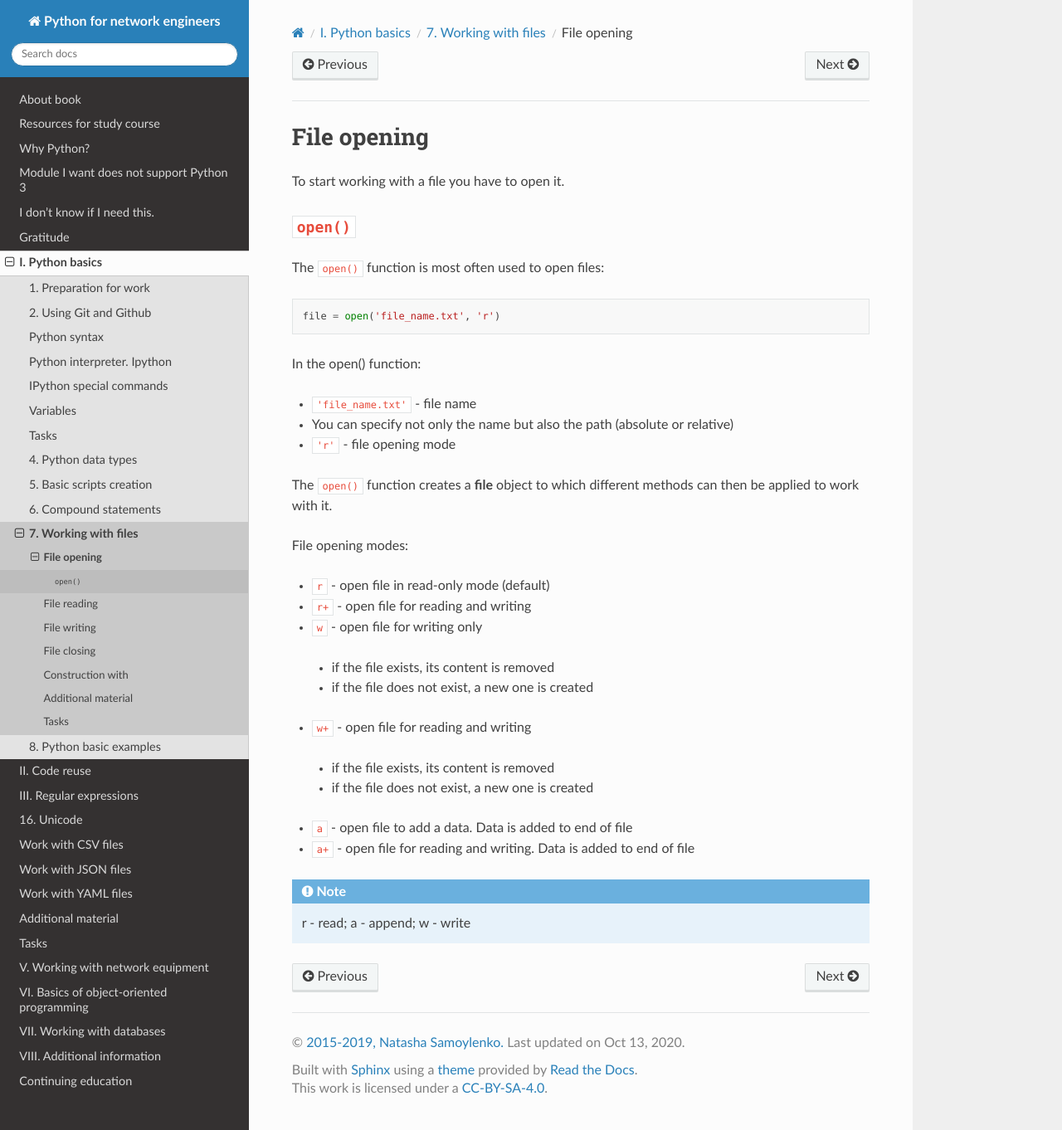
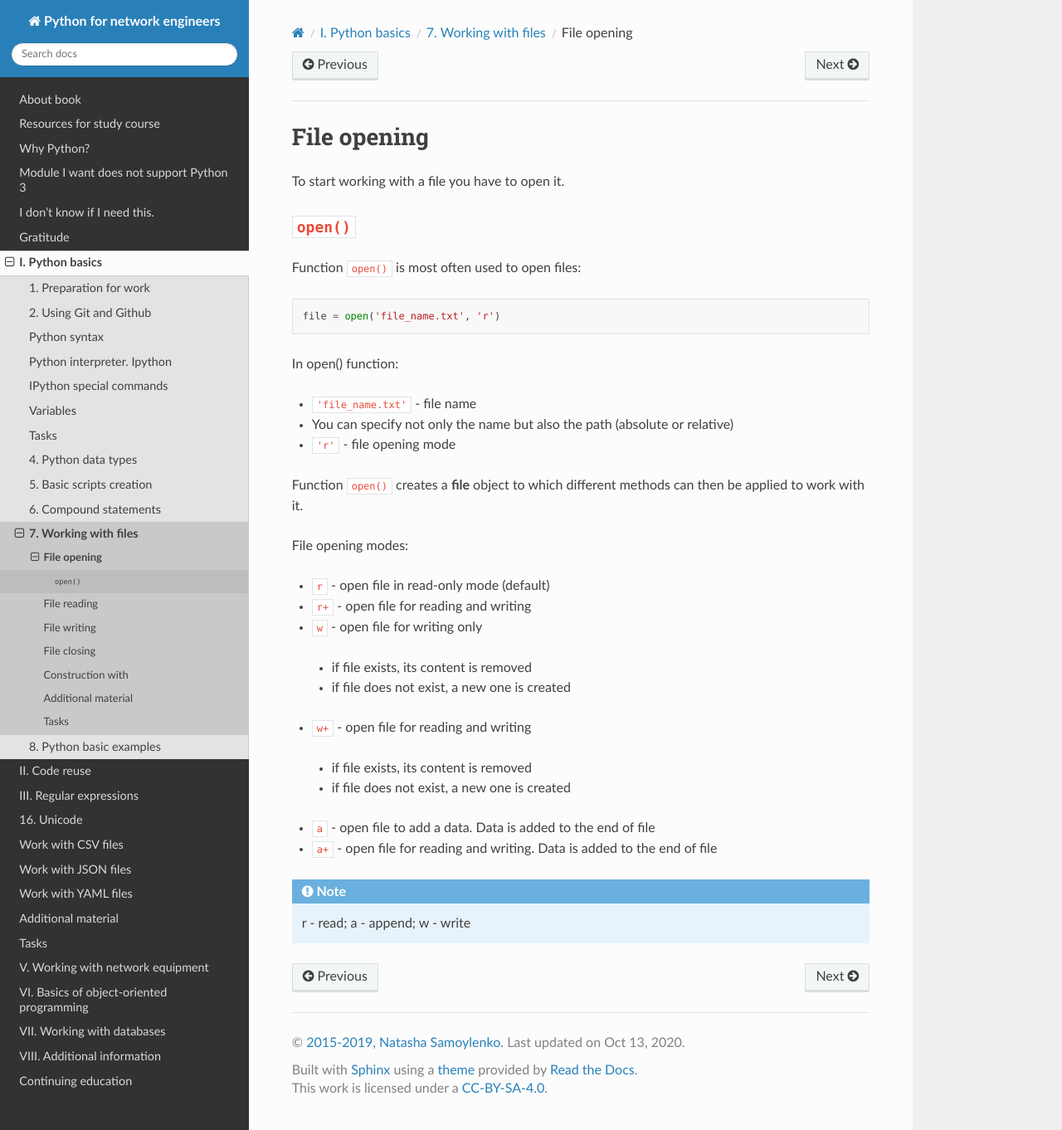
Before and after one commit to natenka/pyneng-book-en, a Sphinx documentation site: the page built from docs/source/book/07_files/1_open.rst, in a window 1280 px wide and 1362 px high. Shown: the whole window at 83% size. Built offline with Sphinx 7.4.7 and the Read the Docs theme 2.0.0, drawn with Linux system fonts in a browser that asks for light colours; pages that are not in the unit, such as notebooks, are missing from menus.

Commit message:
Update 1_open.rst

```diff
--- a/docs/source/book/07_files/1_open.rst
+++ b/docs/source/book/07_files/1_open.rst
@@ -6,19 +6,19 @@ To start working with a file you have to open it.
 ``open()``
 ^^^^^^^^^^
 
-The ``open()`` function is most often used to open files:
+Function ``open()`` is most often used to open files:
 
 .. code:: python
 
     file = open('file_name.txt', 'r')
 
-In the open() function:
+In open() function:
 
 -  ``'file_name.txt'`` - file name
 -  You can specify not only the name but also the path (absolute or relative)
 -  ``'r'`` - file opening mode
 
-The ``open()`` function creates a **file** object to which different methods can then be applied to work with it.
+Function ``open()`` creates a **file** object to which different methods can then be applied to work with it.
 
 File opening modes:
 
@@ -26,15 +26,15 @@ File opening modes:
 *  ``r+`` - open file for reading and writing
 *  ``w`` - open file for writing only
 
-  *  if the file exists, its content is removed
-  *  if the file does not exist, a new one is created
+  *  if file exists, its content is removed
+  *  if file does not exist, a new one is created
 
 *  ``w+`` - open file for reading and writing
-  *  if the file exists, its content is removed
-  *  if the file does not exist, a new one is created
+  *  if file exists, its content is removed
+  *  if file does not exist, a new one is created
 
-*  ``a`` - open  file to add a data. Data is added to end of file
-*  ``a+`` - open file for reading and writing. Data is added to end of file
+*  ``a`` - open  file to add a data. Data is added to the end of file
+*  ``a+`` - open file for reading and writing. Data is added to the end of file
 
 .. note::
     r - read; a - append; w - write
```
